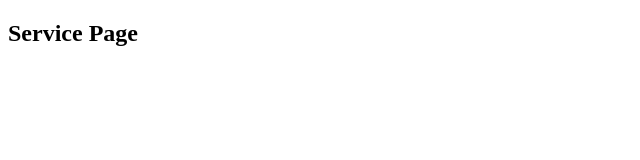
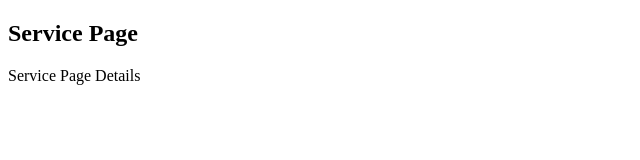
Before and after one commit to TanwirAlam/github-tutorial, a plain HTML site: page service.html in a window 1280 px wide. Shown: the whole page, without its empty margins (0-640 px from the left). Drawn offline with Linux system fonts and the light colour scheme.

Commit message:
Service Page Parageaph Added

```diff
--- a/service.html
+++ b/service.html
@@ -7,5 +7,6 @@
 </head>
 <body>
     <h2>Service Page</h2>
+    <p>Service Page Details</p>
 </body>
 </html>
```
